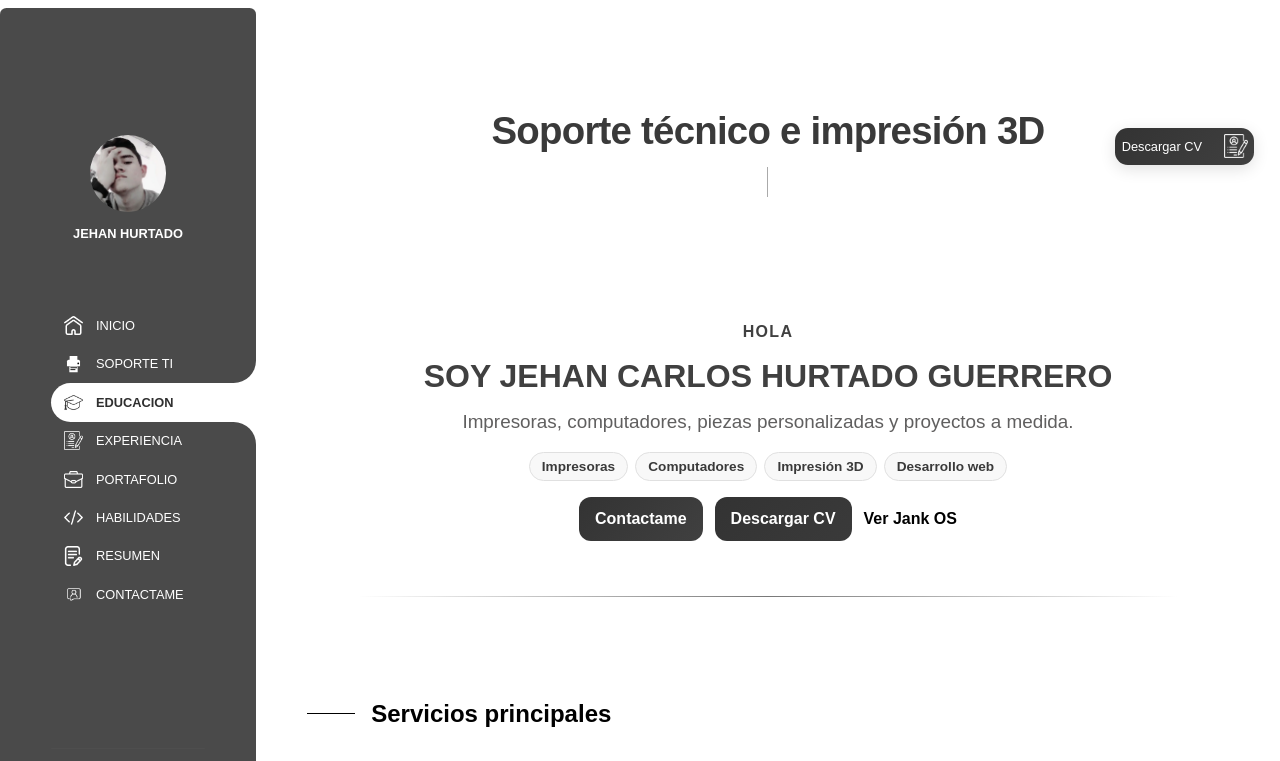
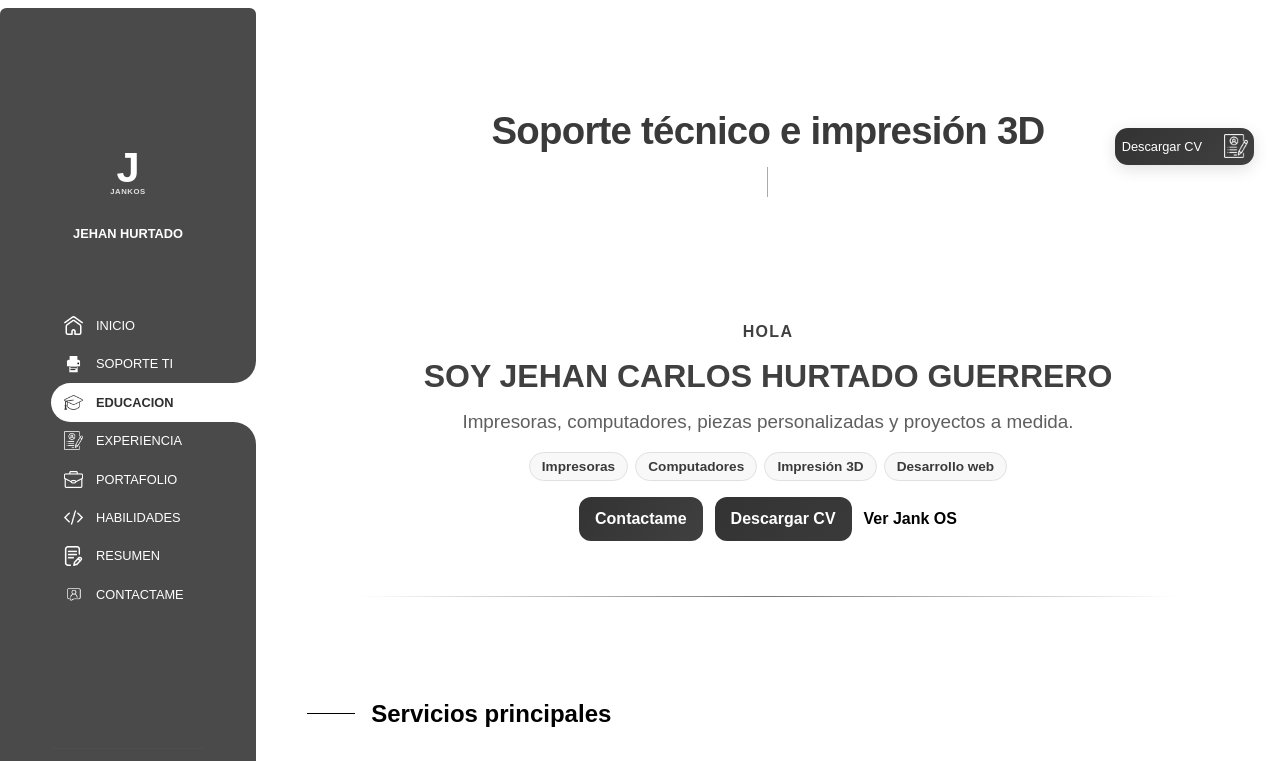
Before and after one commit to Jank1510/jankCVonline, an Angular app: page / in a window 1280 px wide. Shown: the top 761 px of the page. Built offline with nearby package versions, Linux system fonts and the light colour scheme.

Commit message:
Cambiar foto de perfil por logo JANKOS

```diff
--- a/src/app/aside-menu/aside-menu.component.css
+++ b/src/app/aside-menu/aside-menu.component.css
@@ -26,7 +26,7 @@
 }
 
 .perfil img {
-    object-fit: cover;
+    object-fit: contain;
 }
 
 .navegacion {
--- a/src/app/aside-menu/aside-menu.component.html
+++ b/src/app/aside-menu/aside-menu.component.html
@@ -2,7 +2,7 @@
 <aside class="aside_desktop" *ngIf="width >= 1024" [ngStyle]="{ 'background-color': colorGlobal }"
   (window:scroll)="scroll()">
   <div class="perfil">
-    <img src="./assets/aside-icon4.jpg" alt="perfil" />
+    <img src="./assets/img/logo-jankos.svg" alt="perfil" />
     <p>JEHAN HURTADO</p>
   </div>
   <nav class="navegacion">
@@ -116,7 +116,7 @@
   <aside class="aside_Ipad" [ngStyle]="{ 'background-color': colorGlobal,'animation-name':directionNameAnimation }">
     <img class="closedMenu" (click)="closedMenu()" src="./assets/icons/icons-aside/icon-close.png" alt="Closed" />
     <div class="perfil">
-      <img src="./assets/aside-icon4.jpg" alt="perfil" />
+      <img src="./assets/img/logo-jankos.svg" alt="perfil" />
       <p>JEHAN HURTADO</p>
     </div>
     <nav class="navegacion">
```
Also changed, not shown: src/assets/img/logo-jankos.svg (added).
